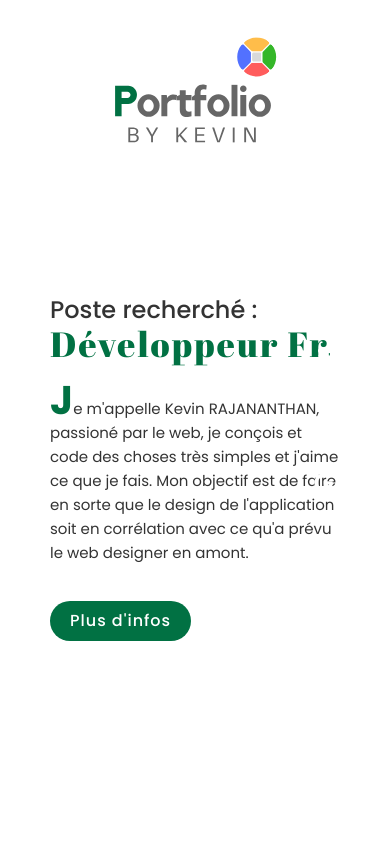
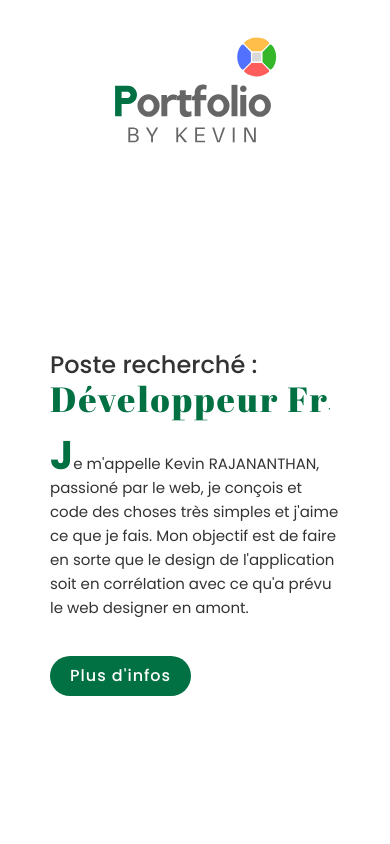
Before and after one commit to rajananthan-kevin/Portfolio, a plain HTML site: page index.html in a window 390 px wide. Shown: the top 844 px of the page. Drawn offline with nearby package versions, Linux system fonts and the light colour scheme.

Commit message:
portfolio

```diff
--- a/public/css/style.css
+++ b/public/css/style.css
@@ -277,7 +277,7 @@ transform: translate(-50%);
 
     .content .textBox{
         width: 100%;
-        margin-top: 90px;
+        margin-top: 200px;
 
     }
     .content .textBox p{
```
